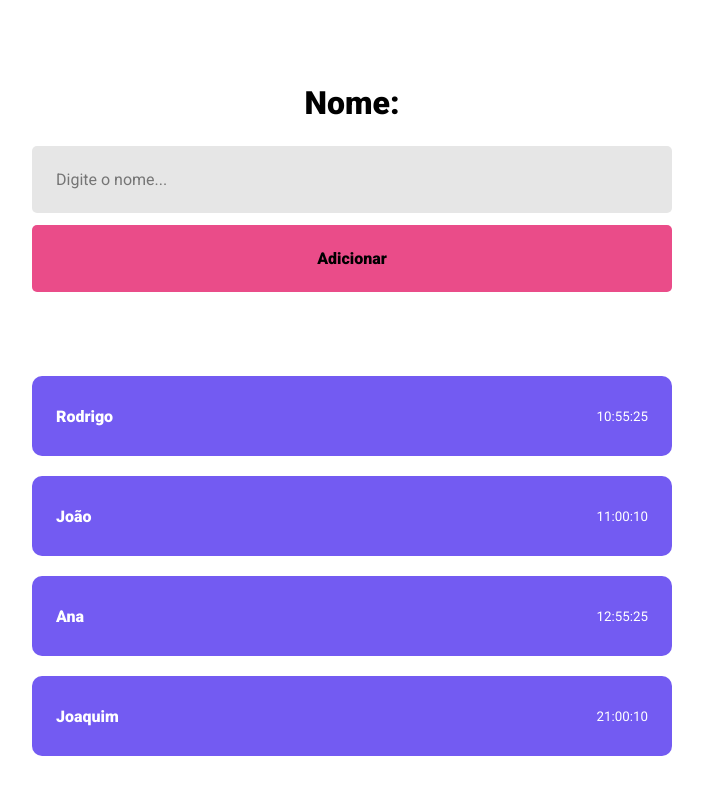
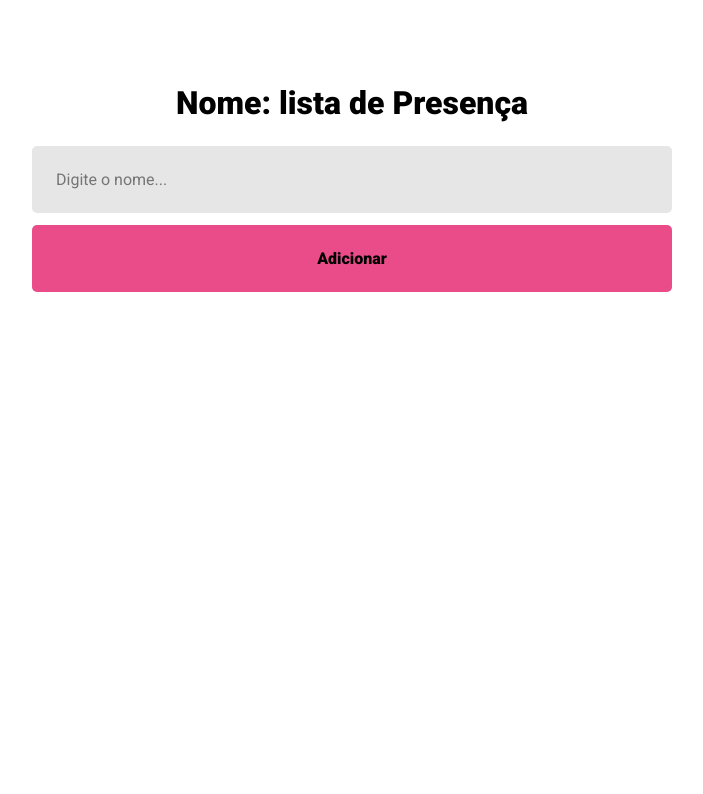
Before and after one commit to MariaCeleski/Reactapp-_fundamentos, a React (Vite) app: page / in a window 1280 px wide. Shown: the top 794 px of the page, without its empty margins (288-991 px from the left). Built offline with nearby package versions, Linux system fonts and the light colour scheme.

Commit message:
Imutabilidade

```diff
--- a/src/pages/Home/index.jsx
+++ b/src/pages/Home/index.jsx
@@ -1,22 +1,40 @@
 import React, { useState } from "react";
-import './style.css'
+import './style.css';
 import { Card } from '../../components/Card'
 
 export function Home() {
   const [studentName, setStudentName] = useState("");
+  const [students, setStudents] = useState([]);
+
+  function handleAddStudent() {
+    const newStudent = {
+      name: studentName,
+      time: new Date().toLocaleTimeString("pt-BR", {
+        hour: "2-digit",
+        minute: "2-digit",
+        second: "2-digit",
+      }),
+    };
+
+    setStudents((prevState) => [...prevState, newStudent]);
+  }
+
+
   return (
     <div className="container">
-    <h1>Nome: {studentName}</h1>
-    <input type="text" placeholder="Digite o nome..."
+    <h1>Nome: lista de Presença</h1>
+    <input type="text"
+    placeholder="Digite o nome..."
     onChange={(e) => setStudentName(e.target.value)} />
-    <button type="button">Adicionar</button>
+    <button type="button" onClick={handleAddStudent}>
+        Adicionar
+      </button>
 
-    <Card name="Rodrigo" time="10:55:25" />
-    <Card name="João" time="11:00:10"/>
-    <Card name="Ana" time="12:55:25" />
-    <Card name="Joaquim" time="21:00:10"/>
+    {students.map((student) => (
+        <Card name={student.name} time={student.time} />
+      ))}
 
 
     </div>
-  )
+  );
 }
```
